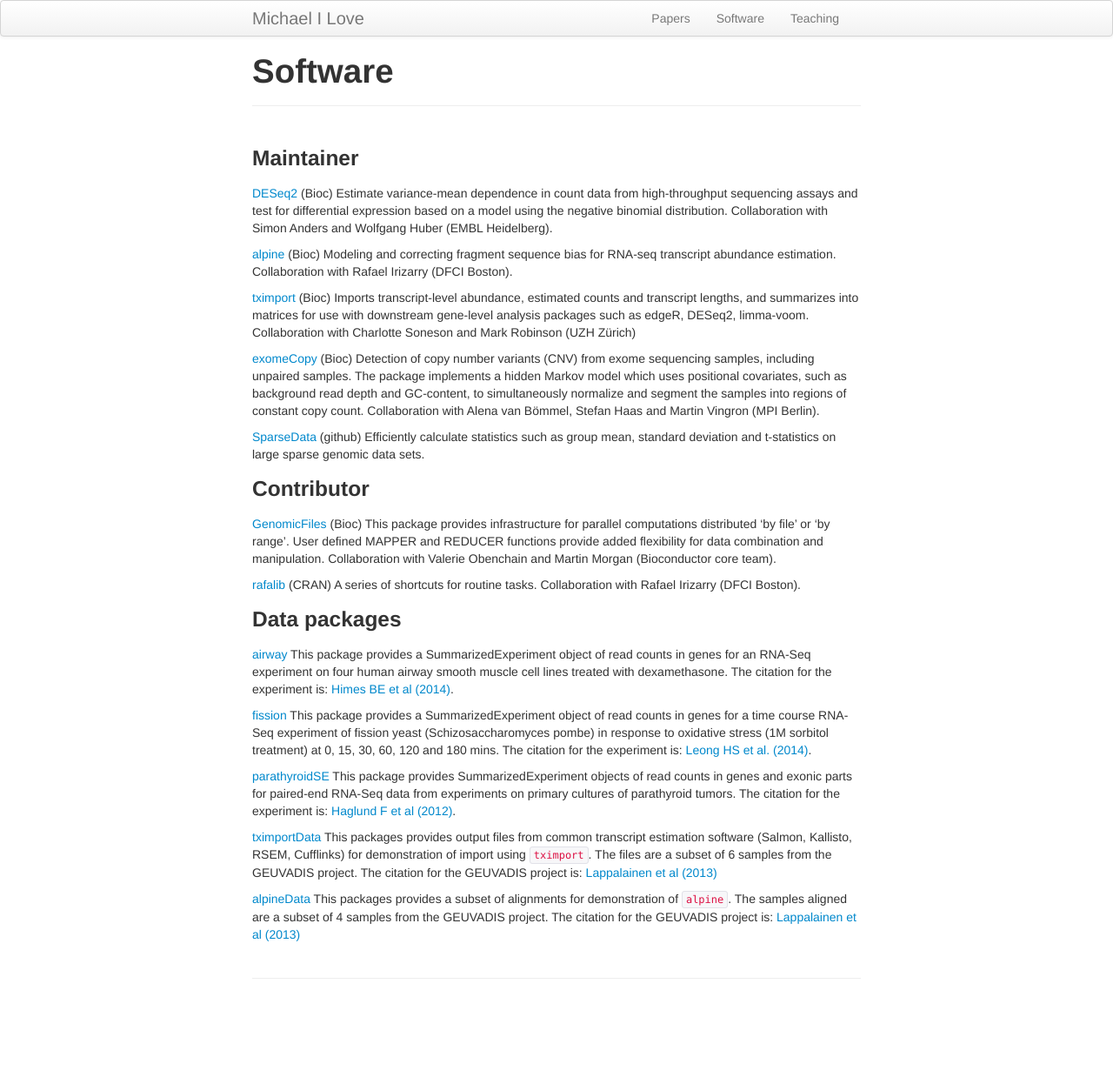
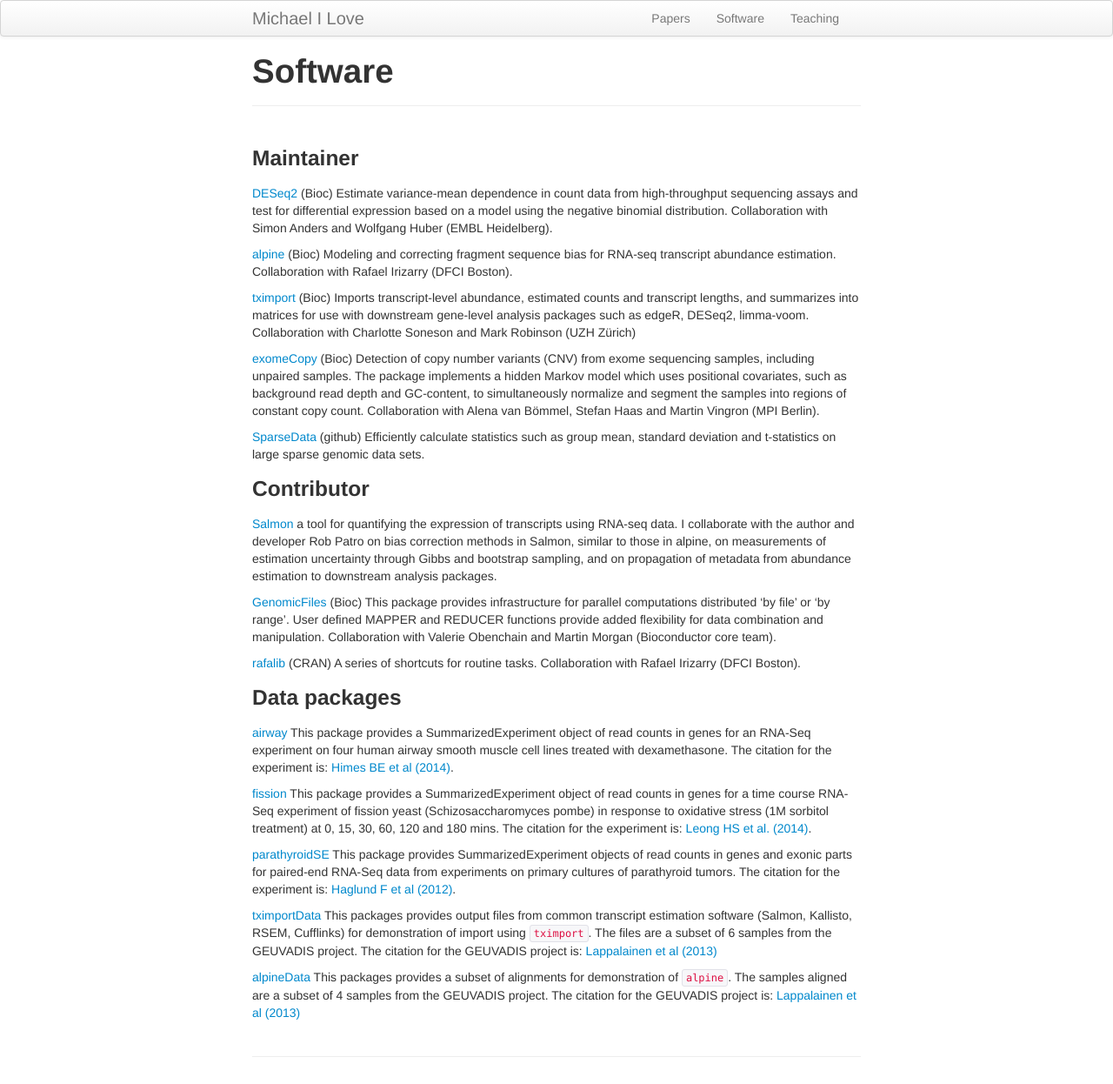
Before and after one commit to mikelove/mikelove.github.io, a Jekyll site: the page built from pages/software.md, in a window 1280 px wide. Shown: the whole page at 87% size. Built offline with Jekyll 4.4.1, drawn with Linux system fonts in a browser that asks for light colours; before the commit the page ends 1156 px from its top, so only the background shows below that.

Commit message:
update software

```diff
--- a/pages/software.md
+++ b/pages/software.md
@@ -36,6 +36,13 @@ Efficiently calculate statistics such as group mean, standard
 deviation and t-statistics on large sparse genomic data sets.
 
 ### Contributor
+
+[Salmon](https://combine-lab.github.io/salmon/) a tool for quantifying
+the expression of transcripts using RNA-seq data. I collaborate with
+the author and developer Rob Patro on bias correction methods in
+Salmon, similar to those in alpine, on measurements of estimation
+uncertainty through Gibbs and bootstrap sampling, and on propagation
+of metadata from abundance estimation to downstream analysis packages.
 
 [GenomicFiles](http://bioconductor.org/packages/GenomicFiles) (Bioc)
 This package provides infrastructure for parallel computations
```
